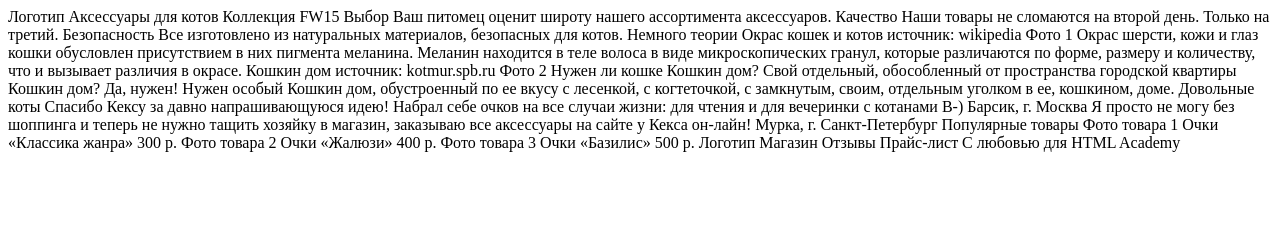
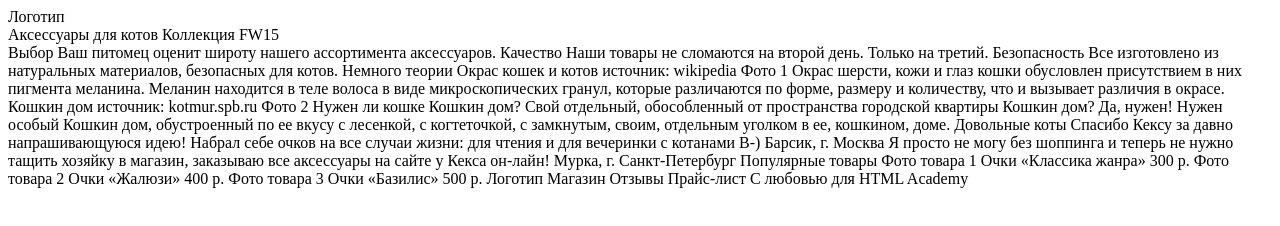
Before and after one commit to Jeorgeo/Great_keksby, a plain HTML site: page index.html in a window 1280 px wide. Drawn offline with Linux system fonts and the light colour scheme.

Commit message:
chapter1-task1
оювернул шапку, лого и промо

```diff
--- a/index.html
+++ b/index.html
@@ -2,9 +2,11 @@
 <html>
   <body>
 
-    Логотип
+  <div class="page-header">
+    <div class="header-top">Логотип</div>
 
-    Аксессуары для котов Коллекция FW15
+    <div class="promo">Аксессуары для котов Коллекция FW15</div>
+  </div>
 
     Выбор
     Ваш питомец оценит широту нашего ассортимента аксессуаров.
```
